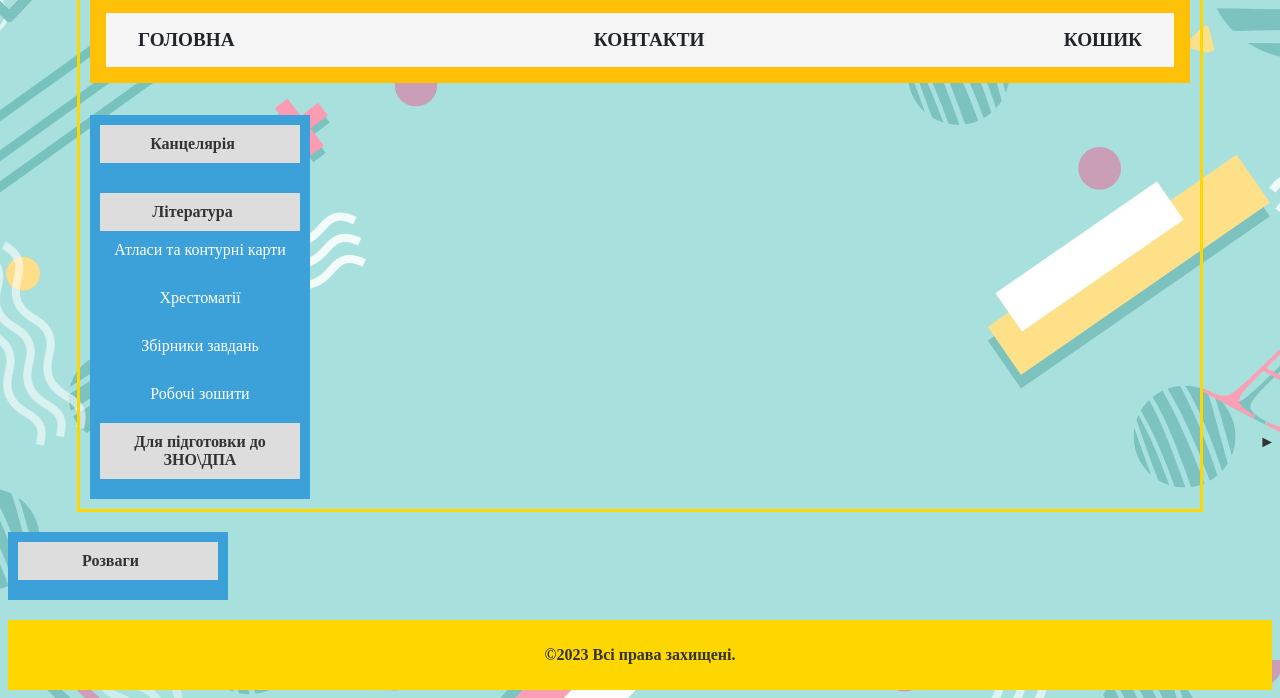
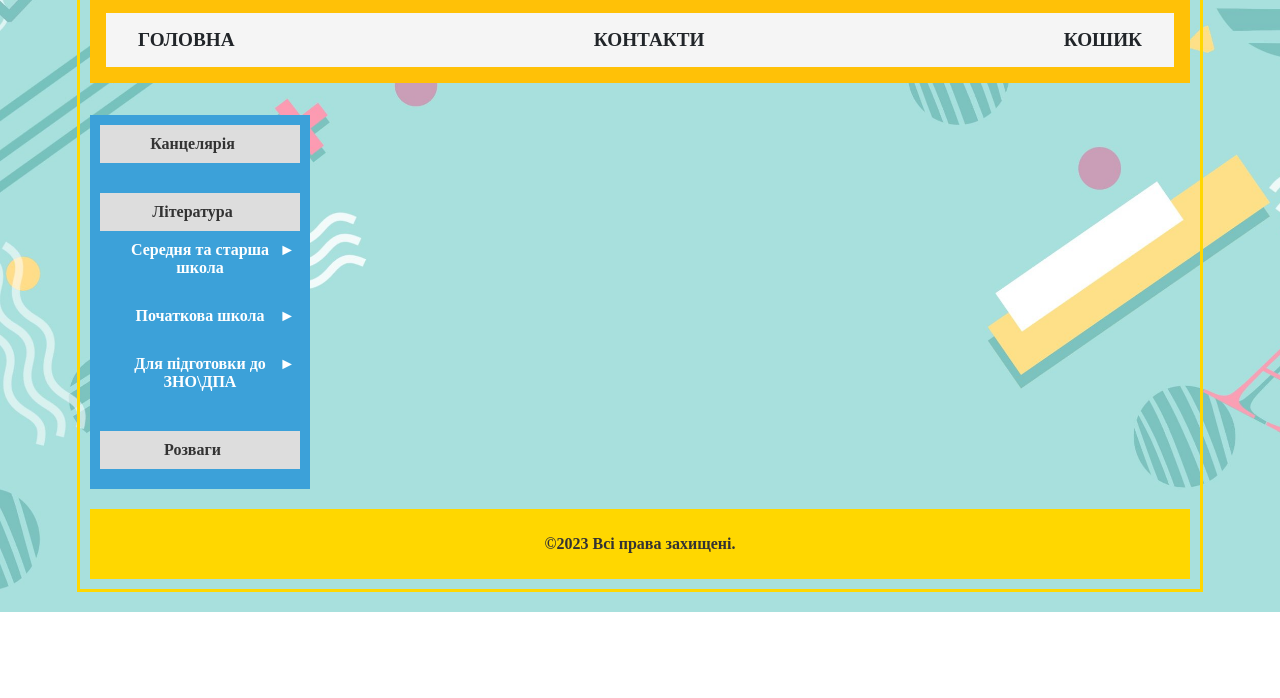
Before and after one commit to RoseIoDo123/RoseIoDo123.github.io, a plain HTML site: page book.html in a window 1280 px wide. Both pictures are taken after a click on the item "Література". Shown: the part 204-902 px from the top of the page. After the commit the page ends 816 px from the top, so only its background shows below. Drawn offline with Linux system fonts and the light colour scheme.

Commit message:
Update book.html

```diff
--- a/book.html
+++ b/book.html
@@ -81,30 +81,35 @@
 <div class="sidebar">
   <ul class="menu">
     <li class="menu-item menu-item--main has-submenu submenu--open">
-      <a class="menu-item__link menu-item__link--main">Література</a>
-      <ul class="submenu has-submenu submenu--open">
+      <a class="menu-item__link menu-item__link--main ">Література</a>
+      <ul class="submenu submenu--open">
+        <li class="menu-item has-submenu">
+         <a class="menu-item__link submenu1"><b>Середня та старша школа</a></b>
+          <ul class="submenu">
             <li class="menu-item">
-          <a class="menu-item__link">Атласи та контурні карти</a>
+              <a class="menu-item__link" href="#">Атласи та контурні карти</a>
             </li>
             <li class="menu-item">
-          <a class="menu-item__link">Хрестоматії</a>
+              <a class="menu-item__link" href="#">Хрестоматії</a>
             </li>
 			 <li class="menu-item">
-          <a class="menu-item__link">Збірники завдань</a>
+              <a class="menu-item__link" href="#">Збірники завдань</a>
             </li>
 						 <li class="menu-item">
-          <a class="menu-item__link">Робочі зошити</a>
+              <a class="menu-item__link" href="#">Робочі зошити</a>
+          </ul>
         </li>
-      </ul>
-      <ul class="submenu has-submenu">
+        <li class="menu-item has-submenu">
+         <a class="menu-item__link submenu1"><b>Початкова школа</a></b>
+          <ul class="submenu">
             <li class="menu-item">
-          <a class="menu-item__link">Підручники</a>
+              <a class="menu-item__link" href="#">Підручники</a>
             </li>
             <li class="menu-item">
-          <a class="menu-item__link">Збірники завдань</a>
+              <a class="menu-item__link" href="#">Збірники завдань</a>
             </li>
             <li class="menu-item">
-          <a class="menu-item__link">Робочі зошити</a>
+              <a class="menu-item__link" href="#">Робочі зошити</a>
             </li>
           </ul>
         </li>
```
Lines whose indentation alone changed are shown as unchanged.
